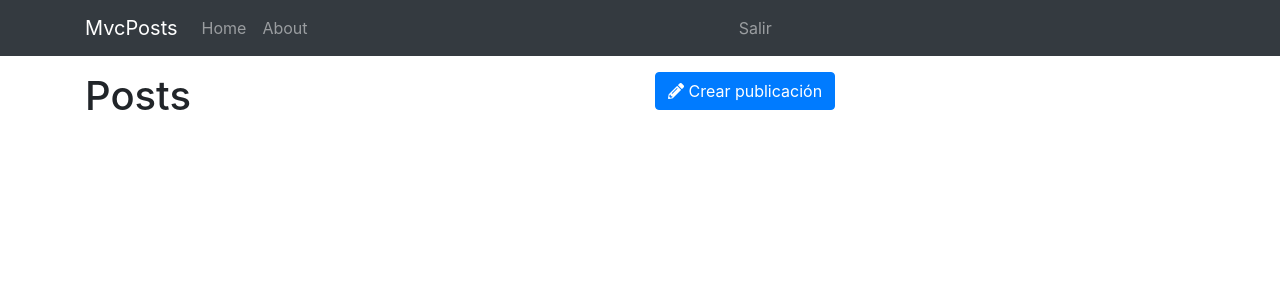
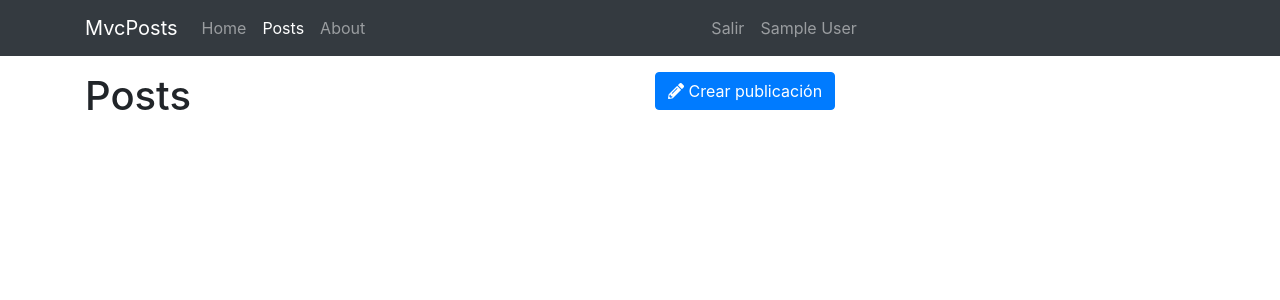
Before and after one commit to engelcituk/PHP-MVC-POO, a PHP site: page /poomvc/posts in a window 1280 px wide. Shown: the top 300 px of the page. Run offline with PHP 8.4, Linux system fonts and the light colour scheme; the visitor is signed in with stand-in values (Sample User, id 1); data that the repository does not hold is empty; some libraries are stand-ins or nearby versions.

Commit message:
Activación de links y mostrar nombre de usuario conectado

```diff
--- a/app/config/config.php
+++ b/app/config/config.php
@@ -3,13 +3,13 @@
 //parametros Base de datos
 define('DB_HOST', 'localhost');
 define('DB_USER', 'root');
-define('DB_PASS', '');
+define('DB_PASS', 'root');
 define('DB_NAME', 'mvcposts');
 
 // Raíz de la aplicación
 define('APPROOT', dirname(dirname (__FILE__)));
 // Url raíz
-define('URLROOT', 'http://localhost:8080/poomvc');
+define('URLROOT', 'http://localhost:8888/poomvc');
 //nombre del sitio
 define('SITENAME', 'MvcPosts');
 // version de nuestro aplicacion/framework
--- a/app/helpers/urlHelper.php
+++ b/app/helpers/urlHelper.php
@@ -3,3 +3,28 @@
 function redirect($pagina){
     header('location: '.URLROOT.'/'.$pagina);
 }
+
+
+function activeMenu($url){
+
+    $directoryURI = $_SERVER['REQUEST_URI'];
+    $path = parse_url($directoryURI, PHP_URL_PATH);
+    $components = explode('/', $path);
+
+    $first_part = $components[1];
+    $second_part = $components[2];
+    $third_part = $components[3];
+
+    if($third_part && $third_part == $url){
+        return $active = 'active';
+    }
+    if($second_part  && $second_part == $url){
+        return $active = 'active';
+    }
+
+    if($first_part  && $first_part == $url && !$second_part && !$third_part){
+        return $active = 'active';
+    }
+
+    return $active;
+}
--- a/app/views/shared/navbar.php
+++ b/app/views/shared/navbar.php
@@ -7,25 +7,33 @@
 
     <div class="collapse navbar-collapse" id="navbarSupportedContent">
       <ul class="navbar-nav mr-auto">
-        <li class="nav-item">
+        <li class="nav-item <?php echo activeMenu('poomvc'); ?>">
           <a class="nav-link" href="<?php echo URLROOT; ?>">Home <span class="sr-only">(current)</span></a>
         </li>
-        <li class="nav-item">
+        <?php if (isset($_SESSION['user_id'])) : ?>
+          <li class="nav-item <?php echo activeMenu('posts'); ?>">
+            <a class="nav-link" href="<?php echo URLROOT; ?>/posts">Posts</a>
+          </li>
+        <?php endif; ?>
+        <li class="nav-item <?php echo activeMenu('about'); ?>">
           <a class="nav-link" href="<?php echo URLROOT; ?>/paginas/about">About</a>
         </li>
       </ul>
 
       <ul class="navbar-nav mr-auto">
         <?php if (isset($_SESSION['user_id'])) : ?>
-          <li class="nav-item">
+          <li class="nav-item ">
             <a class="nav-link" href="<?php echo URLROOT; ?>/users/logout">Salir <span class="sr-only">(current)</span></a>
           </li>
+          <li class="nav-item ">
+            <a class="nav-link" href="#"><?php echo $_SESSION['user_name']; ?></a>
+          </li>
         <?php else : ?>
-          <li class="nav-item">
+          <li class="nav-item <?php echo activeMenu('register'); ?>">
             <a class="nav-link" href="<?php echo URLROOT; ?>/users/register">Registrar <span class="sr-only">(current)</span></a>
           </li>
-          <li class="nav-item">
-            <a class="nav-link" href="<?php echo URLROOT; ?>/users/login">Login</a>
+          <li class="nav-item <?php echo activeMenu('login'); ?>">
+            <a class="nav-link " href="<?php echo URLROOT; ?>/users/login">Login</a>
           </li>
         <?php endif; ?>
       </ul>
--- a/public/js/main.js
+++ /dev/null
@@ -1 +0,0 @@
-//alert('hola desde javascript');
```
